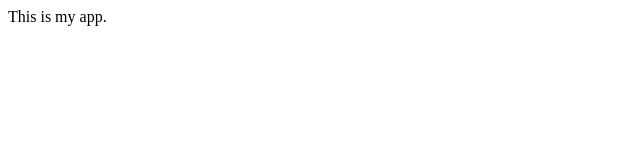
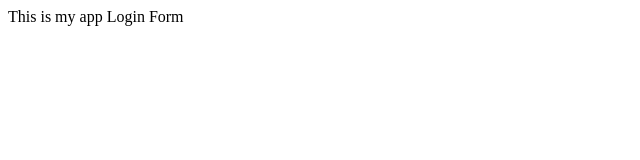
Before and after one commit to eliescueta/git_practice, a plain HTML site: page index.html in a window 1280 px wide. Shown: the full height of the page, 0-640 px from the left. Drawn offline with Linux system fonts and the light colour scheme.

Commit message:
login form

```diff
--- a/index.html
+++ b/index.html
@@ -3,6 +3,7 @@
     <title>My App</title>
     </head>
         <body>
-            This is my app.
+            This is my app
+            Login Form
         </body>
 </html>
```
Also changed, not shown: login.html (added), 1 other file.
